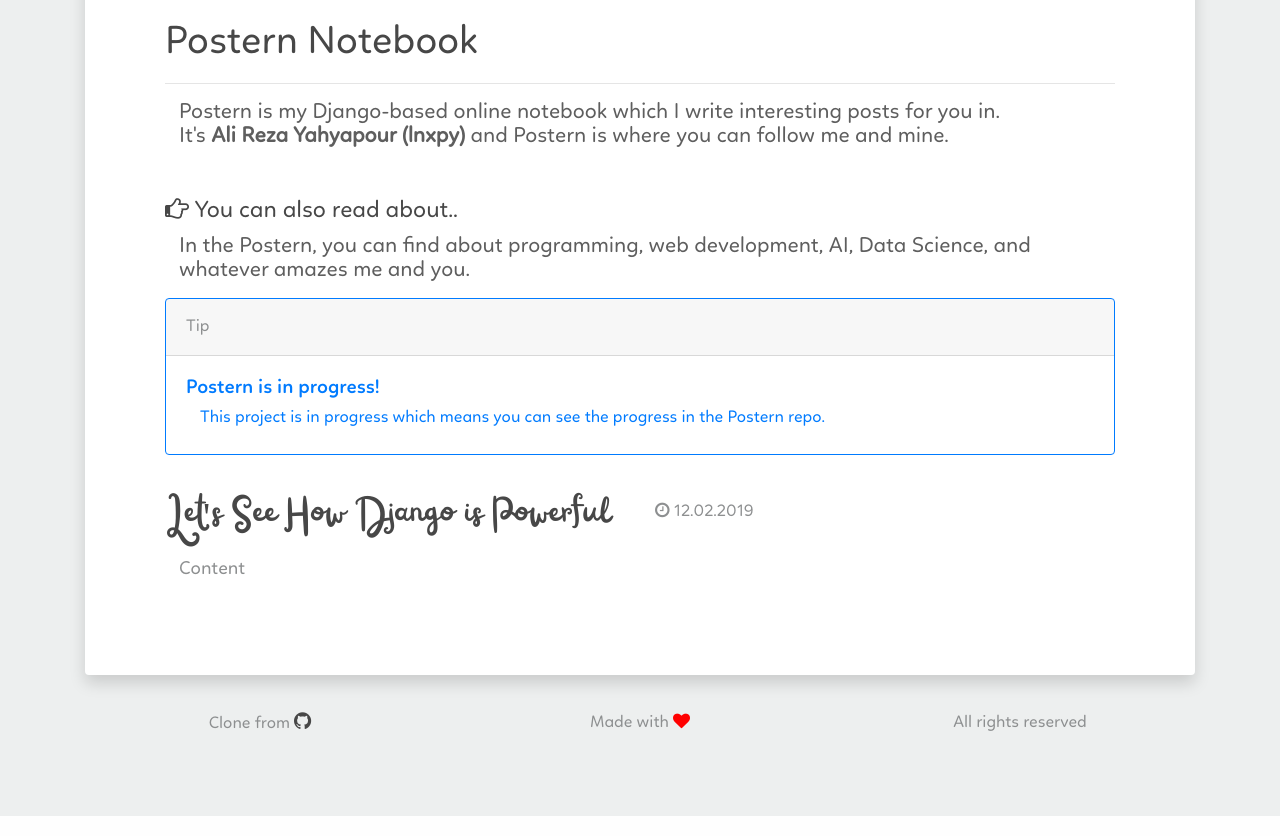
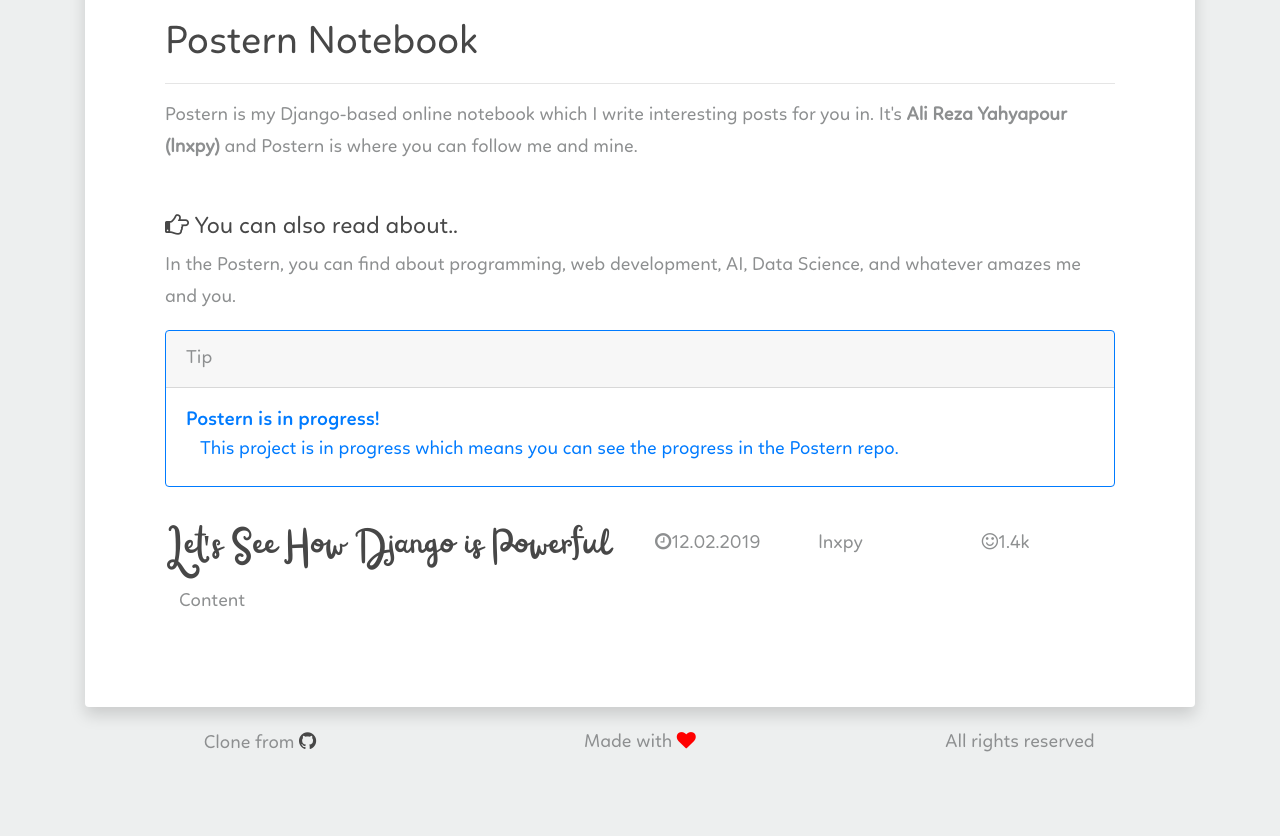
Before and after one commit to lnxpy/postern, a Django app: page / in a window 1280 px wide. Shown: the part 478-1314 px from the top of the page. Run offline with Django 3.2, Linux system fonts and the light colour scheme; some libraries are stand-ins or nearby versions.

Commit message:
update files

```diff
--- a/post/static/post/css/style.css
+++ b/post/static/post/css/style.css
@@ -34,7 +34,7 @@
   text-rendering: optimizeLegibility;
   font-family: linotte;
   letter-spacing: 0px;
-    font-size: 17px;
+  font-size: 19px;
   color: #8d8f90;
   font-weight: 400;
   line-height: 32px;
@@ -59,7 +59,7 @@
 }
 
 .page-header {
-    background: url(../files/back.jpg) no-repeat;
+  background: url(../files/back.jpg) no-repeat fixed;
   position: relative;
   background-size: cover;
 }
@@ -155,13 +155,6 @@
   margin-top: 5px;
 }
 
-.content {
-    margin-left: 14px;
-    font-size: 22px;
-    color: rgb(94, 94, 94);
-    line-height: 24px;
-}
-
 h1 {
   text-decoration: none;
   -webkit-transition: all 0.3s;
@@ -188,3 +181,11 @@
   font-size: 24px;
   color: rgb(71, 71, 71);
 }
+
+.page-footer {
+  margin-top: 20px;
+}
+
+.date {}
+
+.smile {}
--- a/post/templates/post/base.html
+++ b/post/templates/post/base.html
@@ -42,7 +42,7 @@
             <div class="card-block bg-white mb30 shadow rounded">
             <h1>Postern Notebook</h1>
             <hr>
-            <p class="content">Postern is my Django-based online notebook which I write interesting posts for you in.<br>It's <b>Ali Reza Yahyapour (lnxpy)</b> and Postern is where you can follow me and mine.</p>
+            <p>Postern is my Django-based online notebook which I write interesting posts for you in. It's <b>Ali Reza Yahyapour (lnxpy)</b> and Postern is where you can follow me and mine.</p>
             <br>
             <h3><span class="fa fa-hand-o-right"></span> You can also read about..</h3>
             <p class="content">In the Postern, you can find about programming, web development, AI, Data Science, and whatever amazes me and you.</p>
@@ -58,7 +58,6 @@
                 {% endblock %}
             </div>
             <footer class="page-footer font-small blue" id="clone">
-                <br>
                 <div class="text-center">
                     <div class="row">
                         <div class="col-sm-4">
--- a/post/templates/post/index.html
+++ b/post/templates/post/index.html
@@ -5,7 +5,9 @@
     <div class="col-sm-12 box">
         <div class="row">
             <div class="col-sm-6"><h1><a class="section-title" href="#">Let's See How Django is Powerful</a></h1></div>
-            <div class="col-sm-2 date"><span class="fa fa-clock-o"></span><span class="fa fa-pen"></span> 12.02.2019</div>
+            <div class="col-sm-2 date"><span class="fa fa-clock-o"></span><span class="date">12.02.2019</span></div>
+            <div class="col-sm-2 date"><span class="fa fa-pen"></span><a class="link">lnxpy</a></div>
+            <div class="col-sm-2 date"><span class="fa fa-smile-o"></span><span class="smile">1.4k</span></div>
         </div>
             <p class="section-content">Content</p>
     </div>
```
Lines whose indentation alone changed are shown as unchanged.
